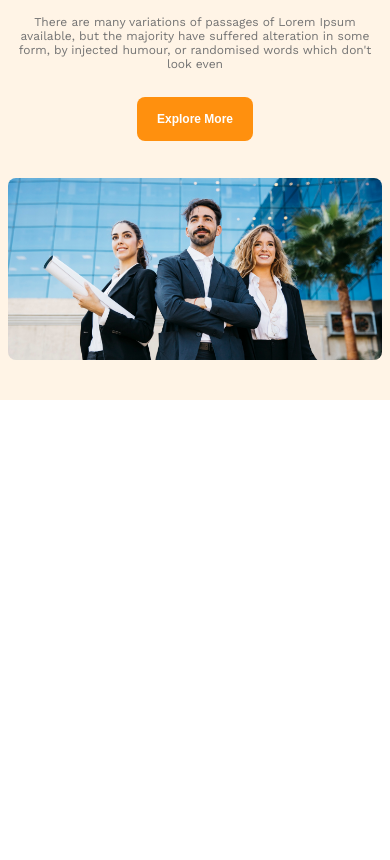
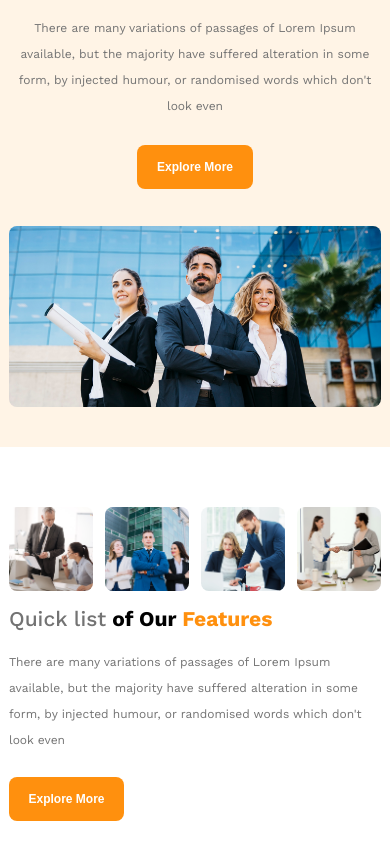
Before and after one commit to 3z4z/g3-architects, a plain HTML site: page index.html in a window 390 px wide. Shown: the part 198-1058 px from the top of the page. Before the commit the page ends 844 px from the top, so only its background shows below. Drawn offline with nearby package versions, Linux system fonts and the light colour scheme.

Commit message:
Teams part done

```diff
--- a/css/style.css
+++ b/css/style.css
@@ -31,11 +31,23 @@ h3 {
   font-size: 2.8125rem;
 }
 
+p {
+  line-height: 26px;
+}
+
+button {
+  cursor: pointer;
+}
+
+main section {
+  margin-bottom: 8.125rem;
+}
+
 /* shared styles */
 .container {
   max-width: 1440px;
   margin: 0 auto;
-  padding: 0 8px;
+  padding: 0 0.75rem;
 }
 
 .flex {
@@ -88,6 +100,10 @@ h3 {
   margin-top: 1.5rem;
 }
 
+.fw-medium {
+  font-weight: 500;
+}
+
 /* header styles */
 .header {
   align-items: center;
@@ -128,16 +144,35 @@ nav a:hover {
   border-radius: 8px;
 }
 
+/* teams styles */
+.teams {
+  margin-top: 5rem;
+  justify-content: space-around;
+  align-items: center;
+  gap: 1.25rem;
+}
+
+.teams-img-wrap {
+  grid-template-columns: repeat(2, 1fr);
+  gap: 1.5rem;
+}
+
+.teams-img-wrap img {
+  max-width: 342px;
+  width: 100%;
+  border-radius: 8px;
+}
+
+.teams-content button {
+  margin-top: 2rem;
+}
+
 /* media queries */
 /* mobile devices */
 
 @media screen and (max-width: 449.99px) {
   :root {
     font-size: 12px;
-  }
-  .header {
-    flex-direction: column;
-    padding: 2.5rem 0 1.5rem;
   }
   .header h3 {
     margin-bottom: 3rem;
@@ -151,6 +186,10 @@ nav a:hover {
   .btn-primary {
     font-size: 1rem;
   }
+  .header {
+    flex-direction: column;
+    padding: 2.5rem 0 1.5rem;
+  }
 }
 
 @media screen and (min-width: 450px) and (max-width: 575.99px) {
@@ -163,6 +202,9 @@ nav a:hover {
   h3 {
     font-size: 2.125rem;
   }
+  .btn-primary {
+    font-size: 1rem;
+  }
   .header {
     flex-direction: column;
     padding: 2.5rem 0 1.5rem;
@@ -170,8 +212,15 @@ nav a:hover {
   .header h3 {
     margin-bottom: 3rem;
   }
-  .btn-primary {
-    font-size: 1rem;
+}
+
+@media screen and (max-width: 575.99px) {
+  .teams {
+    flex-direction: column;
+  }
+  .teams-img-wrap {
+    grid-template-columns: repeat(4, 1fr);
+    gap: 0.75rem;
   }
 }
 
@@ -184,3 +233,16 @@ nav a:hover {
     margin-bottom: 1.75rem;
   }
 }
+
+@media screen and (min-width: 768px) and (max-width: 991.99px) {
+}
+
+@media screen and (max-width: 991.99px) {
+  .teams {
+    flex-direction: column;
+  }
+  .teams-img-wrap {
+    grid-template-columns: repeat(4, 1fr);
+    gap: 1rem;
+  }
+}
--- a/index.html
+++ b/index.html
@@ -35,7 +35,26 @@
             </section>
         </div>
     </header>
-    <main></main>
+    <main class="container">
+        <section class="teams flex">
+            <div class="teams-img-wrap grid">
+                <img src="assets/images/team1.png" alt="2 people discussing">
+                <img src="assets/images/team2.png" alt="3 people posing">
+                <img src="assets/images/team3.png" alt="2 people discussing">
+                <img src="assets/images/team4.png" alt="2 people handshaking">
+            </div>
+            <div class="teams-content">
+                <div class="common-title">
+                    <h3><span class="text-dark-3 fw-medium">Quick list</span> of Our <span
+                            class="text-primary">Features</span></h3>
+                    <p class="text-dark-3">There are many variations of passages of Lorem Ipsum available, but the
+                        majority have suffered
+                        alteration in some form, by injected humour, or randomised words which don't look even</p>
+                    <button class="btn-primary">Explore More</button>
+                </div>
+            </div>
+        </section>
+    </main>
     <footer></footer>
 </body>
 
```
